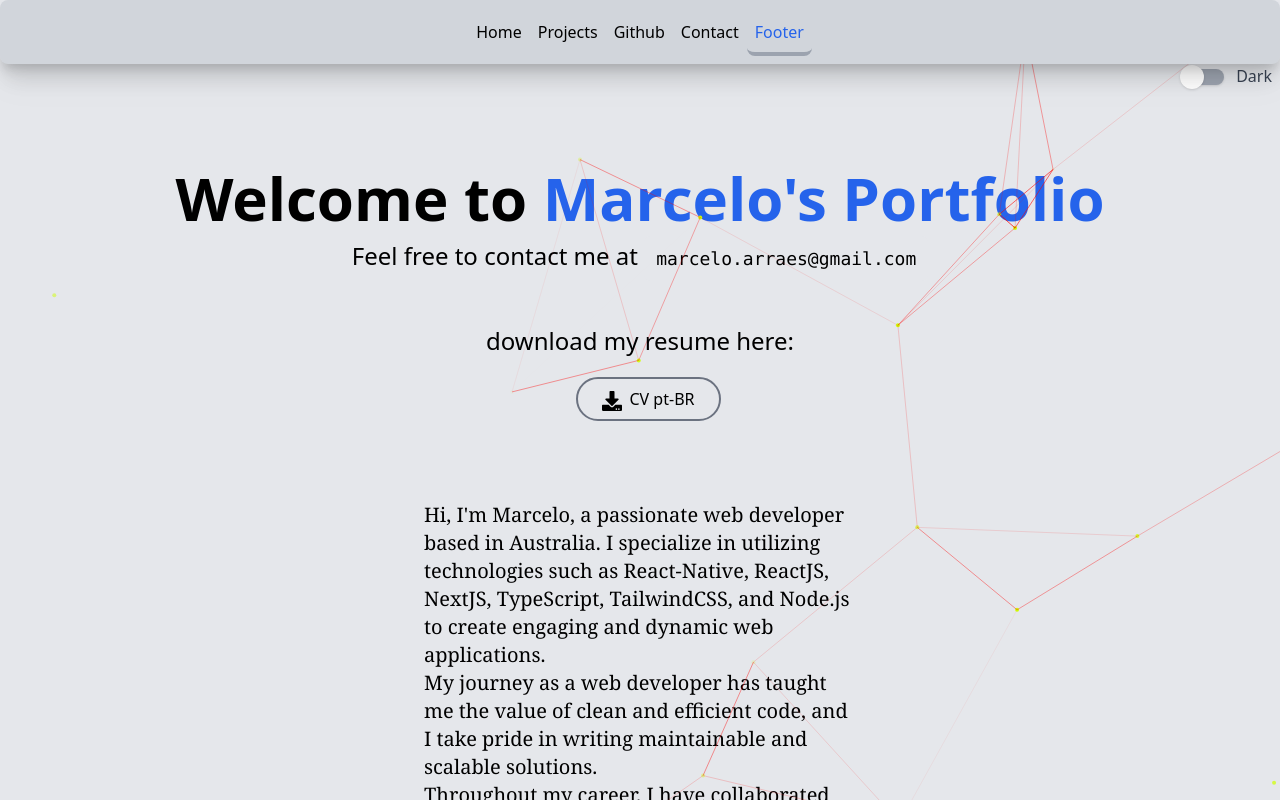
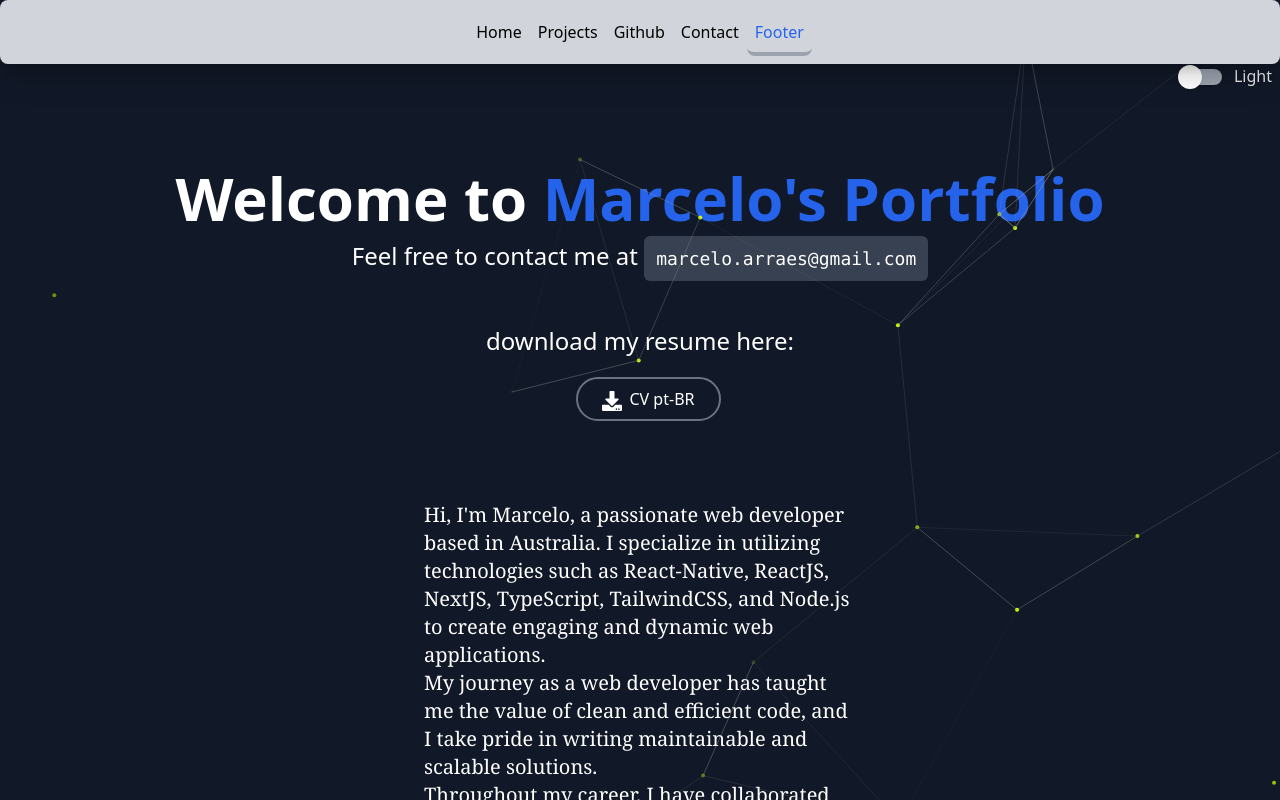
Before and after one commit to MarceloArraes/myPortfolio, a Next.js app: page / in a window 1280 px wide. Shown: the top 800 px of the page. Built offline with nearby package versions, Linux system fonts and the light colour scheme; no server answers.

Commit message:
fix: take out some libraries, made the dark theme the default one

```diff
--- a/components/ThemeToggle.tsx
+++ b/components/ThemeToggle.tsx
@@ -6,7 +6,7 @@ const ThemeToggle = () => {
   const { theme, setTheme } = useTheme()
     const [toggleText, setToggleText] = useState('Light')
     useEffect(() => {
-    setTheme('light')
+    setTheme('dark')
     }, [])
     useEffect(() => {
     setToggleText(theme === 'light' ? 'Dark' : 'Light')
--- a/components/githubSession.tsx
+++ b/components/githubSession.tsx
@@ -93,7 +93,7 @@ function GitHubSession() {
           target="_blank"
         >
           <img
-            className="w-full grayscale"
+            className="w-full"
             src="https://avatars.githubusercontent.com/u/6797670?v=4"
             alt="Marcelo_profile"
           />
--- a/package.json
+++ b/package.json
@@ -6,7 +6,6 @@
     "start": "next start"
   },
   "dependencies": {
-    "@fullpage/react-fullpage": "^0.1.39",
     "@supabase/supabase-js": "^1.35.2",
     "@types/tailwindcss": "^3.0.10",
     "next": "^13.4.2",
--- a/pages/index.tsx
+++ b/pages/index.tsx
@@ -3,7 +3,7 @@ import {Contact} from '../components/Contact'
 import {Header} from '../components/Header'
 import {Header2} from '../components/header2'
 import Title from '../components/title'
-import {CarrouselCards, MyCarousel, ProjectCards} from '../components/projectCards'
+import { MyCarousel} from '../components/projectCards'
 import GitHubSession from '../components/githubSession'
 import Footer from '../components/footer'
 import { ThemeToggle } from '../components/ThemeToggle'
```
